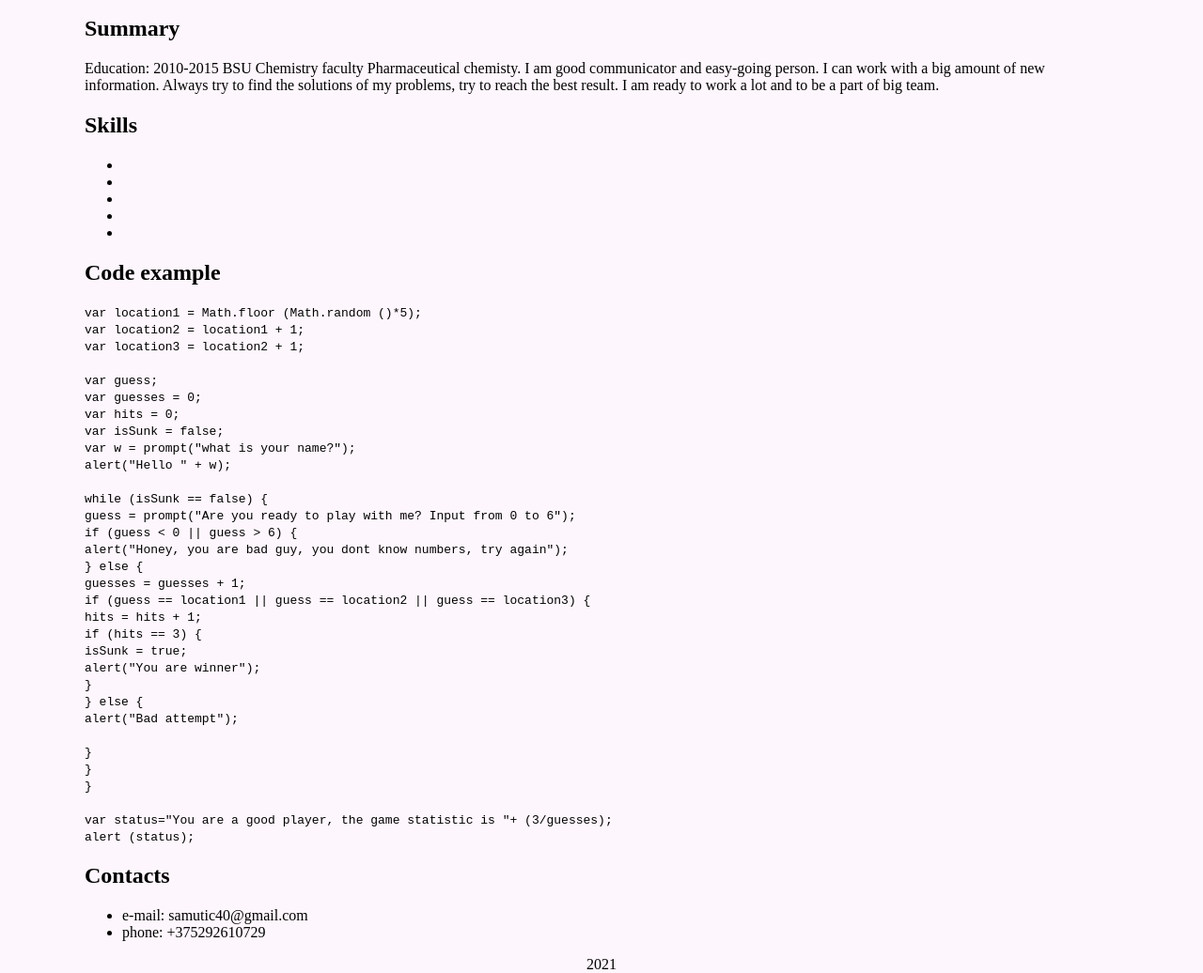
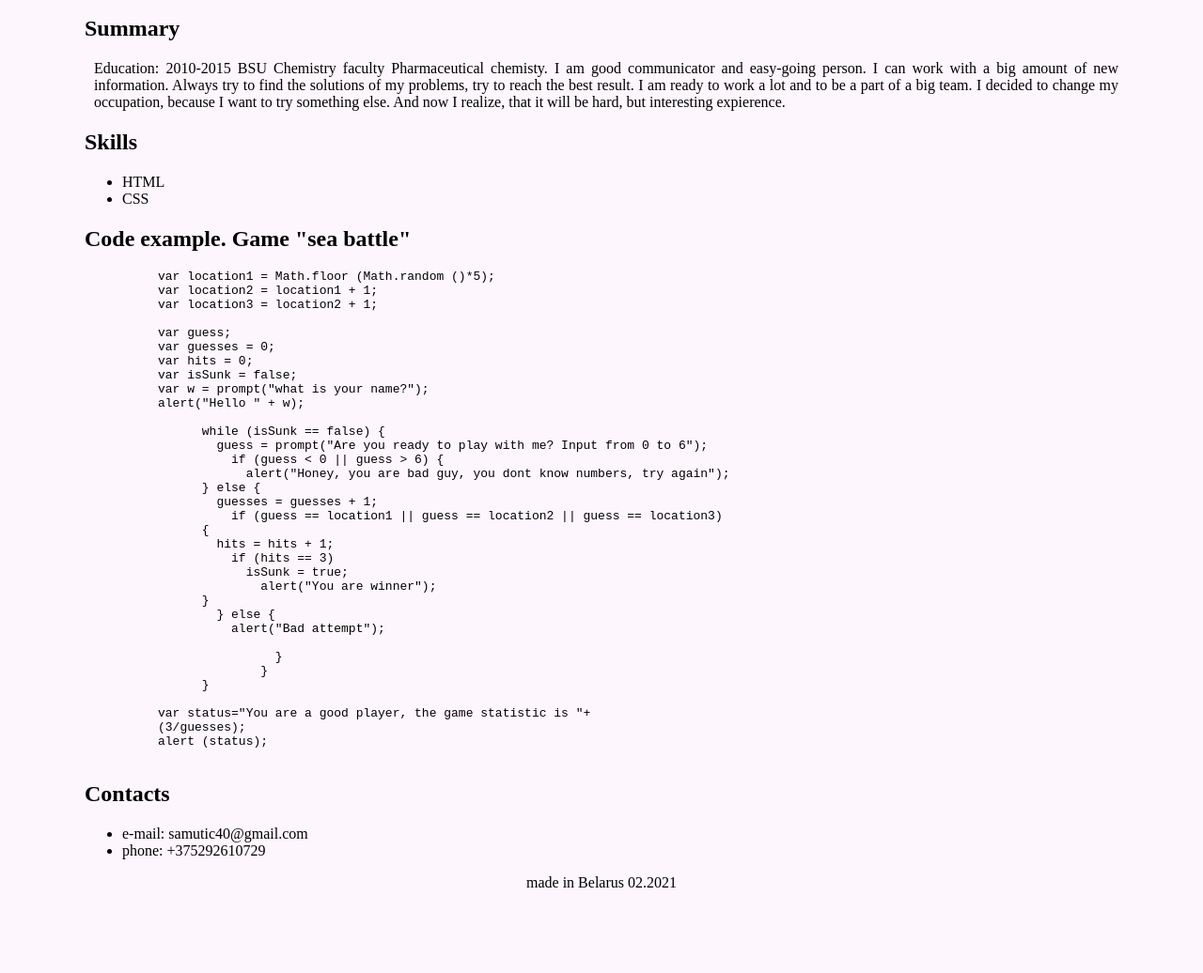
Before and after one commit to Kitty-Sam/rsschool-cv, a plain HTML site: page index.html in a window 1280 px wide. Shown: the part 317-1353 px from the top of the page at 94% size. After the commit the page ends 1266 px from the top, so only its background shows below. Drawn offline with Linux system fonts and the light colour scheme.

Commit message:
feat: add summary/skills

```diff
--- a/index.html
+++ b/index.html
@@ -18,62 +18,63 @@
     <main>
       <div>
         <h2>Summary</h2>
-        <p>
-          Education: 2010-2015 BSU Chemistry faculty Pharmacеutical chemisty. I
-          am good communicator and easy-going person. I can work with a big
-          amount of new information. Always try to find the solutions of my
-          problems, try to reach the best result. I am ready to work a lot and
-          to be a part of big team.
-        </p>
+        <div class="sum">
+          <p>
+            Education: 2010-2015 BSU Chemistry faculty Pharmacеutical chemisty.
+            I am good communicator and easy-going person. I can work with a big
+            amount of new information. Always try to find the solutions of my
+            problems, try to reach the best result. I am ready to work a lot and
+            to be a part of a big team. I decided to change my occupation,
+            because I want to try something else. And now I realize, that it
+            will be hard, but interesting expierence.
+          </p>
+        </div>
       </div>
       <div>
         <h2>Skills</h2>
         <ul>
-          <li></li>
-          <li></li>
-          <li></li>
-          <li></li>
-          <li></li>
+          <li>HTML</li>
+          <li>CSS</li>
         </ul>
       </div>
       <div>
-        <h2>Code example</h2>
-        <code>
-          var location1 = Math.floor (Math.random ()*5);<br />
-          var location2 = location1 + 1;<br />
-          var location3 = location2 + 1;<br />
-          <br />
-          var guess;<br />
-          var guesses = 0;<br />
-          var hits = 0;<br />
-          var isSunk = false;<br />
-          var w = prompt("what is your name?");<br />
-          alert("Hello " + w);<br />
-          <br />
-          while (isSunk == false) {<br />
-          guess = prompt("Are you ready to play with me? Input from 0 to 6");<br />
-          if (guess < 0 || guess > 6) {<br />
-          alert("Honey, you are bad guy, you dont know numbers, try again");<br />
-          } else {<br />
-          guesses = guesses + 1;<br />
-          if (guess == location1 || guess == location2 || guess == location3)
-          {<br />
-          hits = hits + 1;<br />
-          if (hits == 3) {<br />
-          isSunk = true;<br />
-          alert("You are winner");<br />
-          }<br />
-          } else {<br />
-          alert("Bad attempt");<br />
-          <br />
-          }<br />
-          }<br />
-          }<br />
-          <br />
+        <h2>Code example. Game "sea battle"</h2>
+        <pre>
+          var location1 = Math.floor (Math.random ()*5);
+          var location2 = location1 + 1;
+          var location3 = location2 + 1;
+
+          var guess;
+          var guesses = 0;
+          var hits = 0;
+          var isSunk = false;
+          var w = prompt("what is your name?");
+          alert("Hello " + w);
+
+                while (isSunk == false) {
+                  guess = prompt("Are you ready to play with me? Input from 0 to 6");
+                    if (guess < 0 || guess > 6) {
+                      alert("Honey, you are bad guy, you dont know numbers, try again");
+                } else {
+                  guesses = guesses + 1;
+                    if (guess == location1 || guess == location2 || guess == location3)
+                {
+                  hits = hits + 1;
+                    if (hits == 3)
+                      isSunk = true;
+                        alert("You are winner");
+                }
+                  } else {
+                    alert("Bad attempt");
+
+                          }
+                        }
+                }
+
           var status="You are a good player, the game statistic is "+
-          (3/guesses);<br />
-          alert (status);<br />
-        </code>
+          (3/guesses);
+          alert (status);
+              </pre>
       </div>
       <div>
         <h2>Contacts</h2>
@@ -81,7 +82,7 @@
           <li>e-mail: samutic40@gmail.com</li>
           <li>phone: +375292610729</li>
         </ul>
-        <footer class="footer">2021</footer>
+        <footer class="footer">made in Belarus 02.2021</footer>
       </div>
     </main>
   </body>
--- a/style.css
+++ b/style.css
@@ -12,8 +12,13 @@ body {
   align-items: center;
 }
 
+.sum {
+    margin-left: 10px;
+    text-align: justify;
+
+  }
+
 .footer {
-  clear: both;
-  margin: 0 auto;
-  text-align: center;
-}
+    clear: both;
+    margin: 0 auto;
+    text-align: center;}
```
Also changed, not shown: bg.jpg (deleted), new_bg.jpg (deleted).
